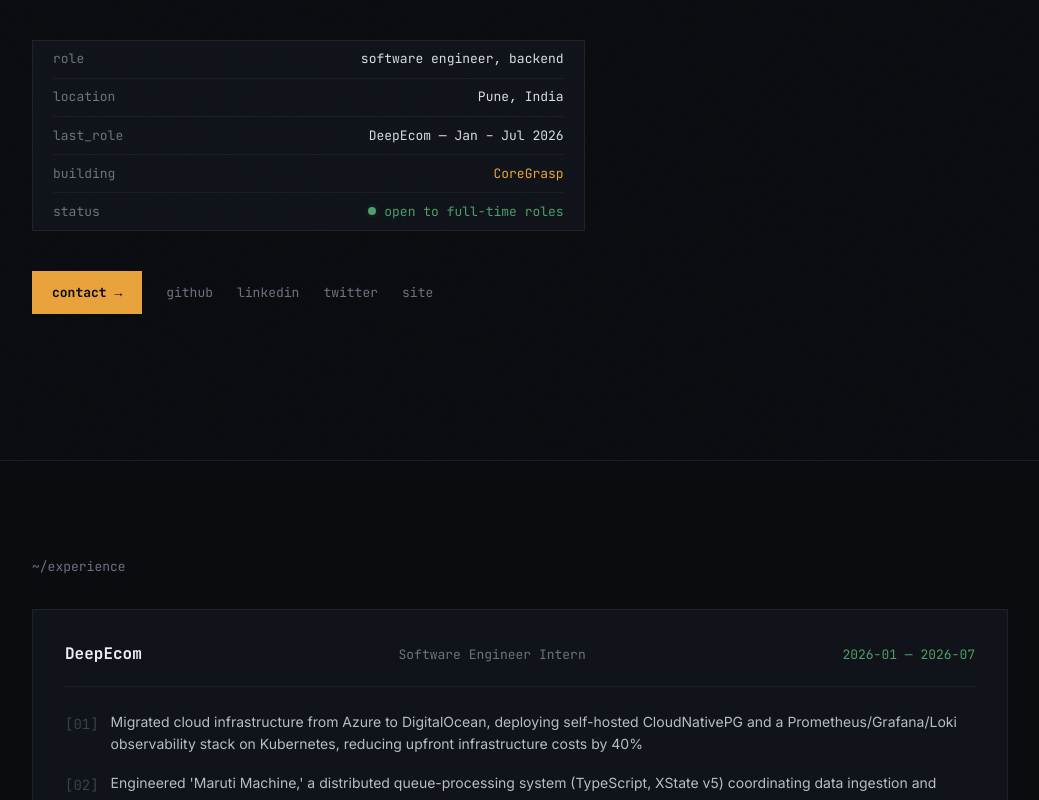
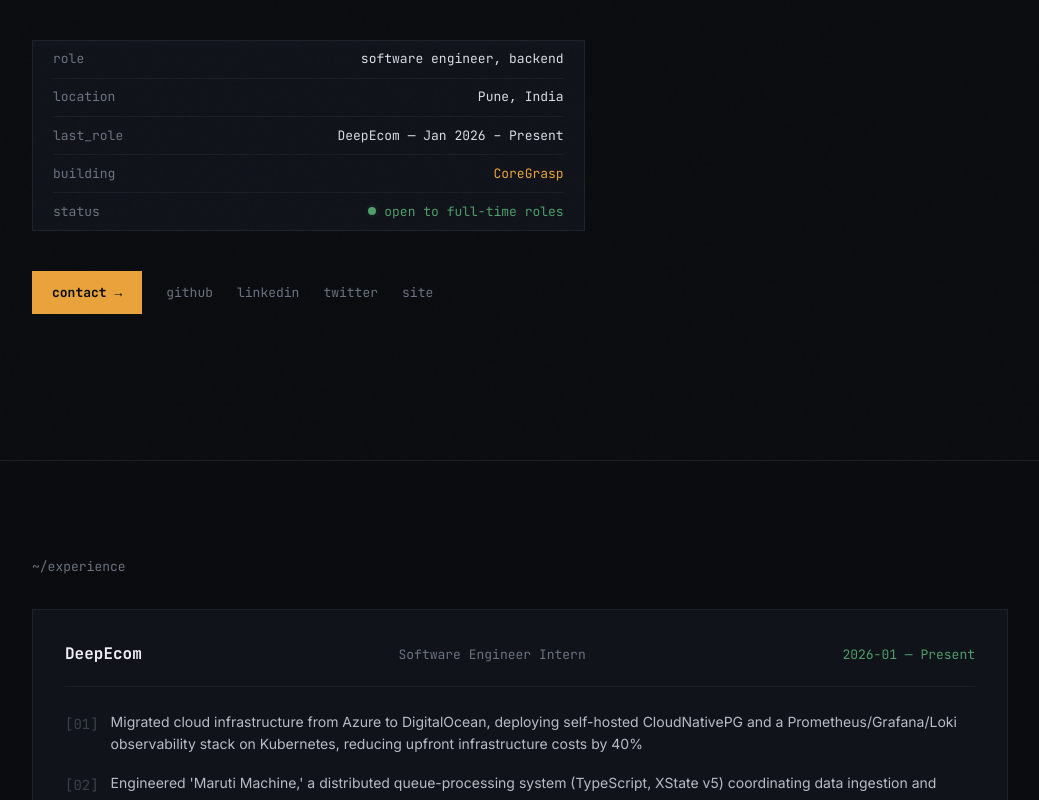
Before and after one commit to ranjit1024/PortfolioV2, a React (Vite) app: page / in a window 1280 px wide. Shown: the part 340-1140 px from the top of the page, without its empty margins (120-1159 px from the left). Built offline with nearby package versions, Linux system fonts and the light colour scheme.

Commit message:
update:dont

```diff
--- a/src/App.tsx
+++ b/src/App.tsx
@@ -50,7 +50,7 @@
     title: "Software Engineer Intern",
     company: "DeepEcom",
     location: "Pune, India",
-    period: "2026-01 — 2026-07",
+    period: "2026-01 — Present",
     bullets: [
       "Migrated cloud infrastructure from Azure to DigitalOcean, deploying self-hosted CloudNativePG and a Prometheus/Grafana/Loki observability stack on Kubernetes, reducing upfront infrastructure costs by 40%",
       "Engineered 'Maruti Machine,' a distributed queue-processing system (TypeScript, XState v5) coordinating data ingestion and synchronization across Amazon and Flipkart, scaling via KEDA to process 200+ daily reports",
@@ -218,9 +218,8 @@
 
       {/* Nav */}
       <nav
-        className={`fixed top-0 left-0 right-0 z-40 transition-colors duration-300 font-mono text-[13px] ${
-          scrolled ? "bg-[#0A0C10]/90 backdrop-blur-md border-b border-[#1E232B]" : "border-b border-transparent"
-        }`}
+        className={`fixed top-0 left-0 right-0 z-40 transition-colors duration-300 font-mono text-[13px] ${scrolled ? "bg-[#0A0C10]/90 backdrop-blur-md border-b border-[#1E232B]" : "border-b border-transparent"
+          }`}
       >
         <div className="max-w-5xl mx-auto px-6 h-14 flex items-center justify-between">
           <button onClick={() => scrollTo("About")} className="flex items-center gap-2 text-[#D8DCE3]">
@@ -249,9 +248,8 @@
 
       {/* Mobile menu */}
       <div
-        className={`fixed inset-0 bg-[#0A0C10]/97 backdrop-blur-lg z-30 transition-opacity duration-300 flex flex-col items-center justify-center md:hidden font-mono ${
-          menuOpen ? "opacity-100 pointer-events-auto" : "opacity-0 pointer-events-none"
-        }`}
+        className={`fixed inset-0 bg-[#0A0C10]/97 backdrop-blur-lg z-30 transition-opacity duration-300 flex flex-col items-center justify-center md:hidden font-mono ${menuOpen ? "opacity-100 pointer-events-auto" : "opacity-0 pointer-events-none"
+          }`}
       >
         <div className="flex flex-col items-center gap-7">
           {NAV_LINKS.map((l) => (
@@ -289,7 +287,7 @@
                   </div>
                   <div className="kv-row">
                     <span className="text-[#6B7280]">last_role</span>
-                    <span className="text-[#D8DCE3]">DeepEcom — Jan – Jul 2026</span>
+                    <span className="text-[#D8DCE3]">DeepEcom — Jan 2026 – Present</span>
                   </div>
                   <div className="kv-row">
                     <span className="text-[#6B7280]">building</span>
@@ -450,8 +448,8 @@
           <FadeIn>
             <p className="font-mono text-[13px] text-[#6B7280] mb-6">~/contact</p>
             <p className="text-xl text-[#D8DCE3] leading-relaxed max-w-xl mb-10">
-              Internship at DeepEcom wrapped up in July 2026. Open to full-time backend / full-stack roles —
-              happy to talk through distributed systems or infra.
+              Currently working as a Software Engineer Intern at DeepEcom — happy to talk
+              through distributed systems, infra, or backend work.
             </p>
             <a
               href="mailto:ranjitdas2048@gmail.com"
```
